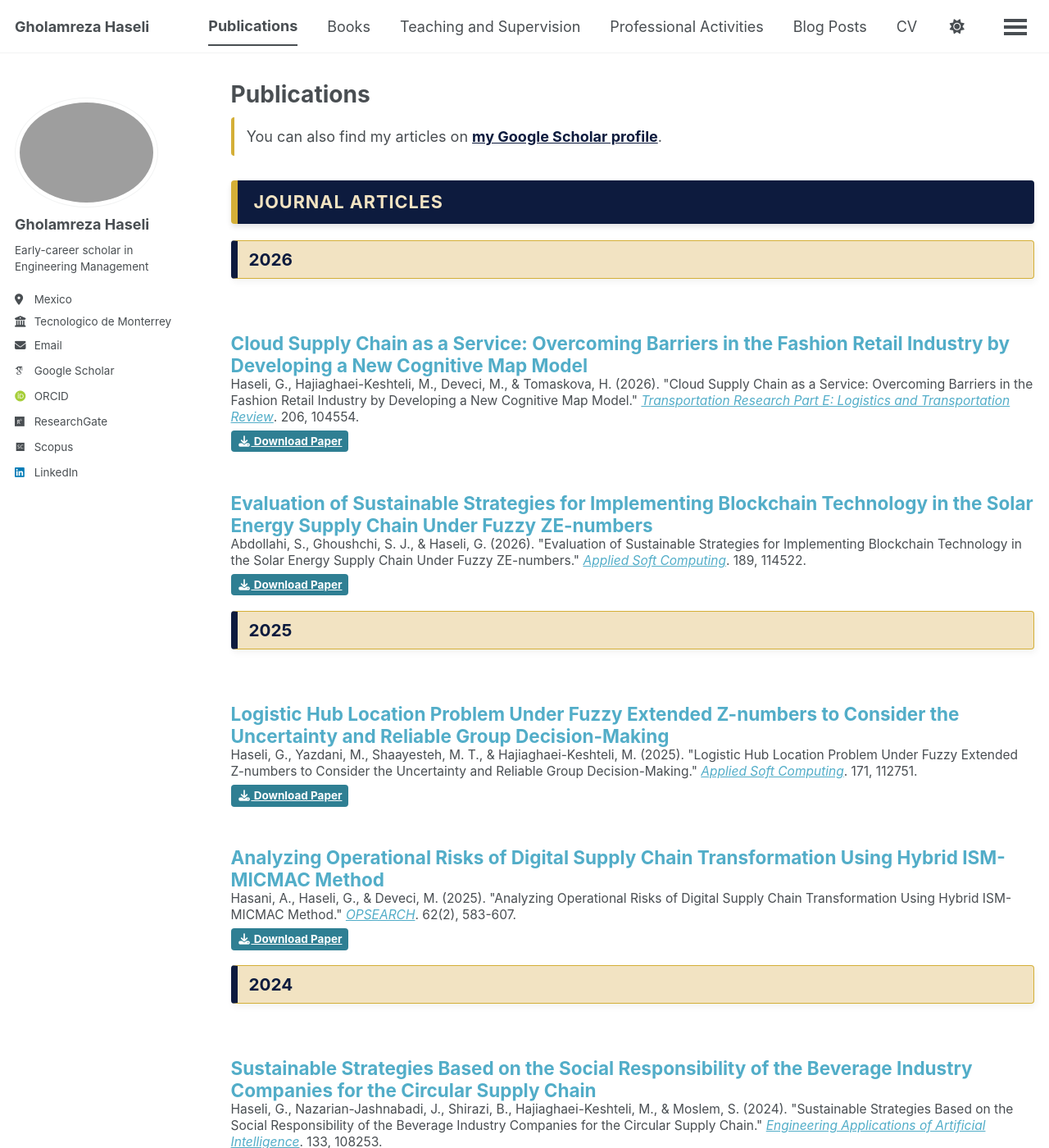
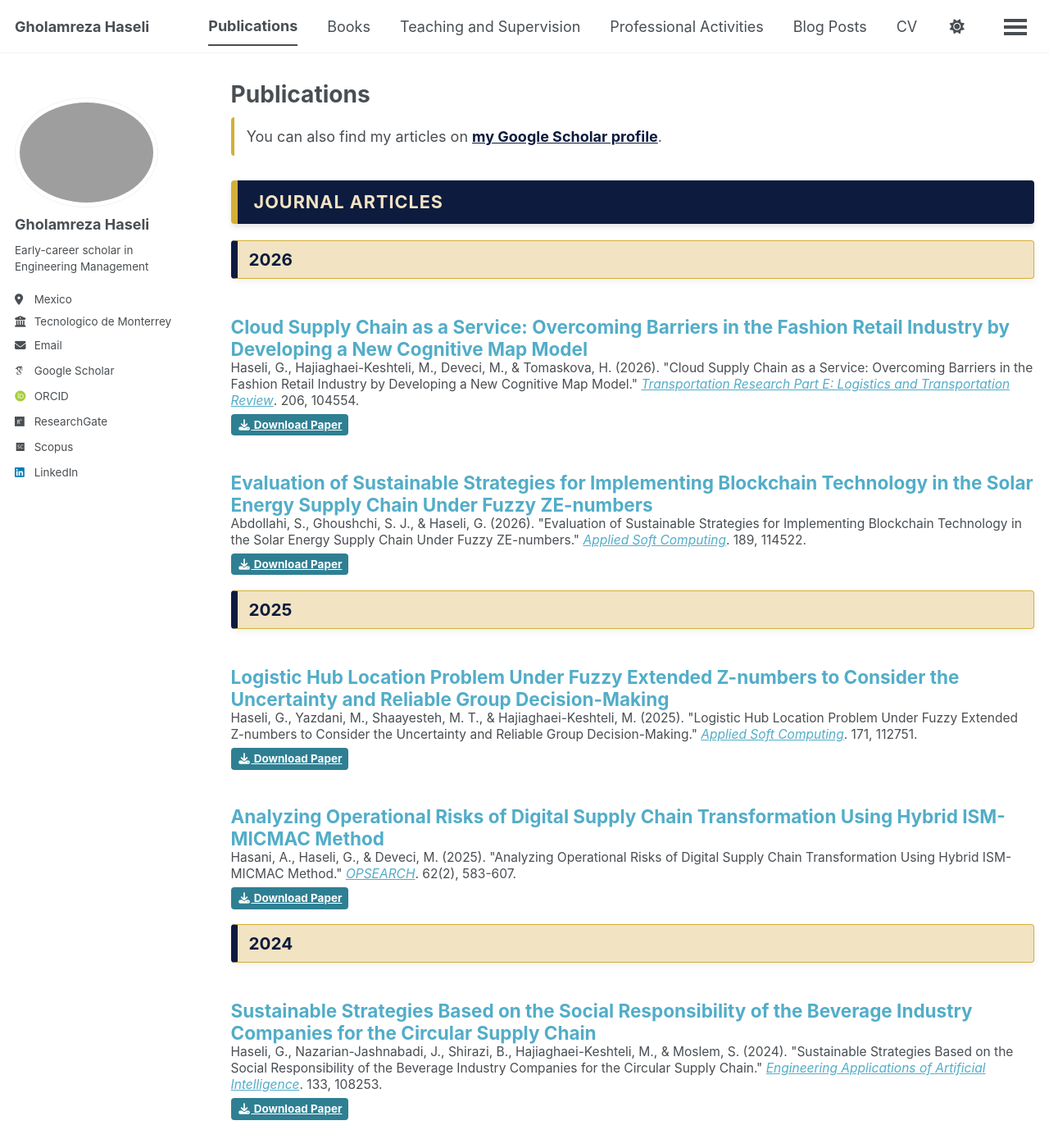
Before and after one commit to Gholamreza-Haseli/Gholamreza-Haseli.github.io, a Jekyll site: the page built from _pages/publications.html, in a window 1280 px wide and 1400 px high. Shown: the whole window at 82% size. Built offline with Jekyll 4.4.1, drawn with Linux system fonts in a browser that asks for light colours; some web fonts are replaced; a script bundle is joined from its source files by our own code; library files that are not in the unit come from our copies.

Commit message:
Update publications.html

```diff
--- a/_pages/publications.html
+++ b/_pages/publications.html
@@ -51,7 +51,7 @@
   .pub-item-wrapper {
     margin-top: 0 !important;
     margin-bottom: 0 !important;
-    padding-top: 5px !important;
+    padding-top: 0px !important;
     padding-bottom: 5px !important;
   }
 
```
